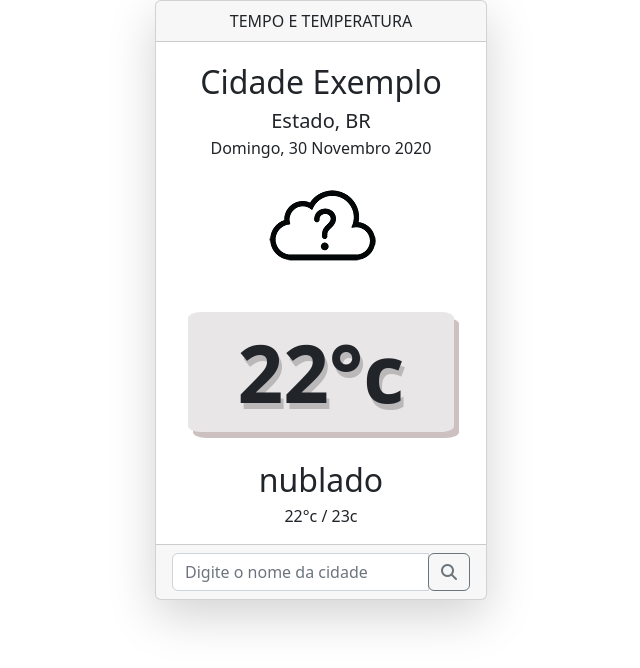
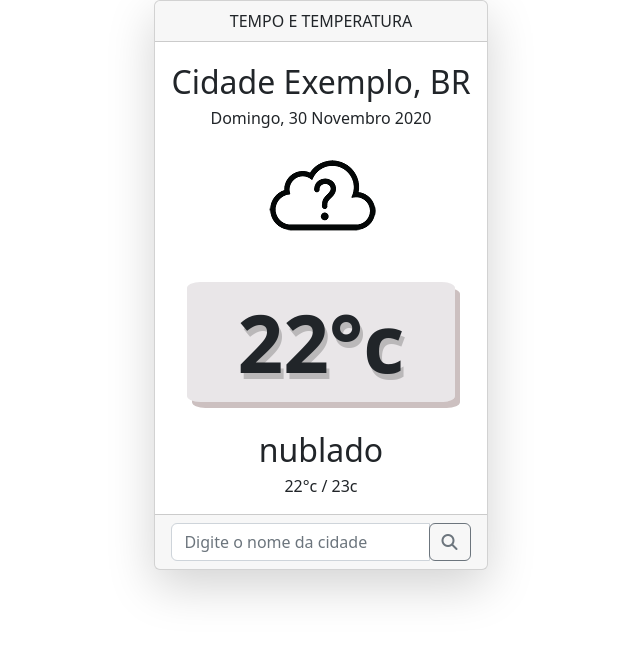
Before and after one commit to peresribeirocaroline/frontTempo, a plain HTML site: page index.html in a window 1280 px wide. Shown: the whole page, without its empty margins (319-959 px from the left). Drawn offline with nearby package versions, Linux system fonts and the light colour scheme.

Commit message:
Projeto 1.0

```diff
--- a/index.html
+++ b/index.html
@@ -16,8 +16,7 @@
             <div class="card text-center shadow-lg" style="max-width: 24rem;">
                 <div class="card-header">TEMPO E TEMPERATURA</div>
                 <div class="card-body">
-                    <div class="city">Cidade Exemplo</div>
-                    <div class="state">Estado, BR</div>
+                    <div class="city">Cidade Exemplo, BR</div>
                     <div class="date">Domingo, 30 Novembro 2020</div>
                     <div class="container-img">
                         <img src="./icons/unknown.png">
```
